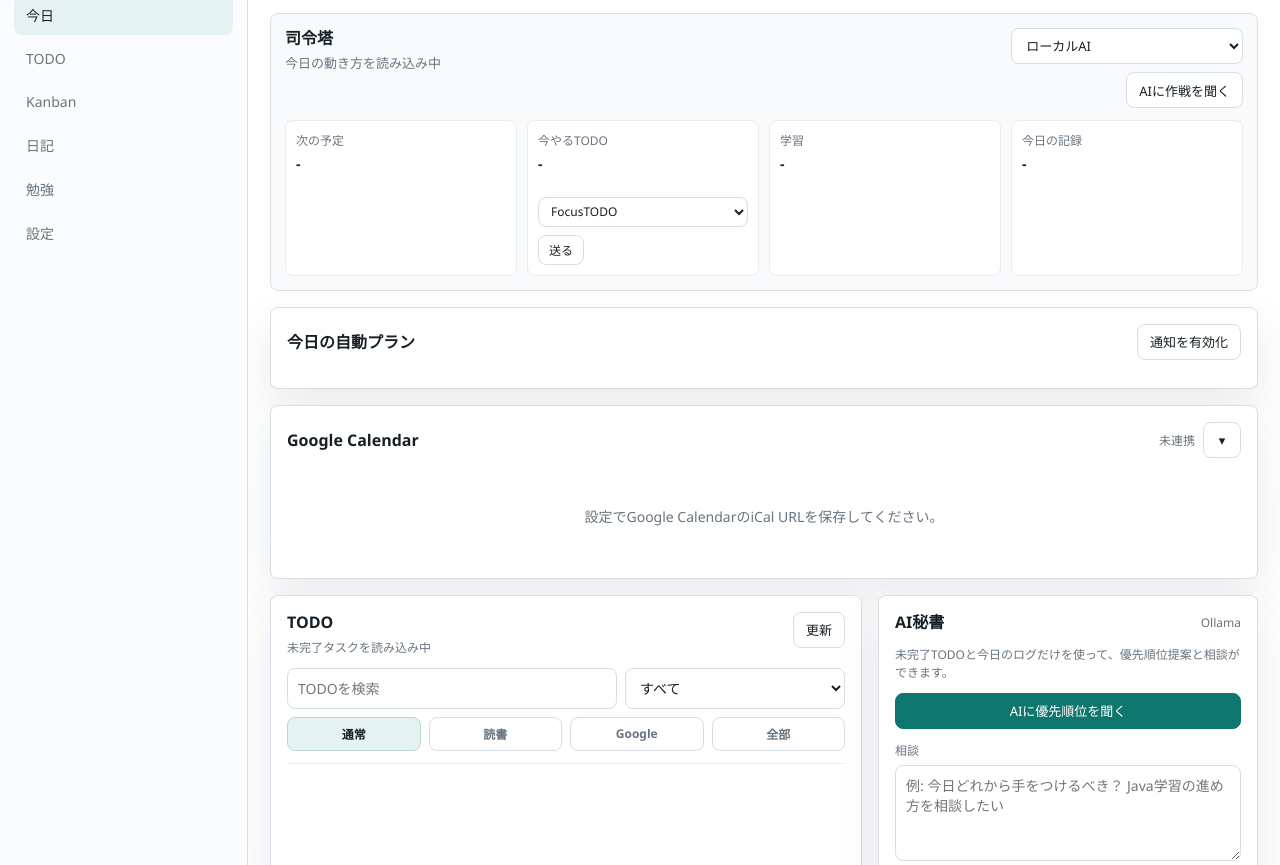
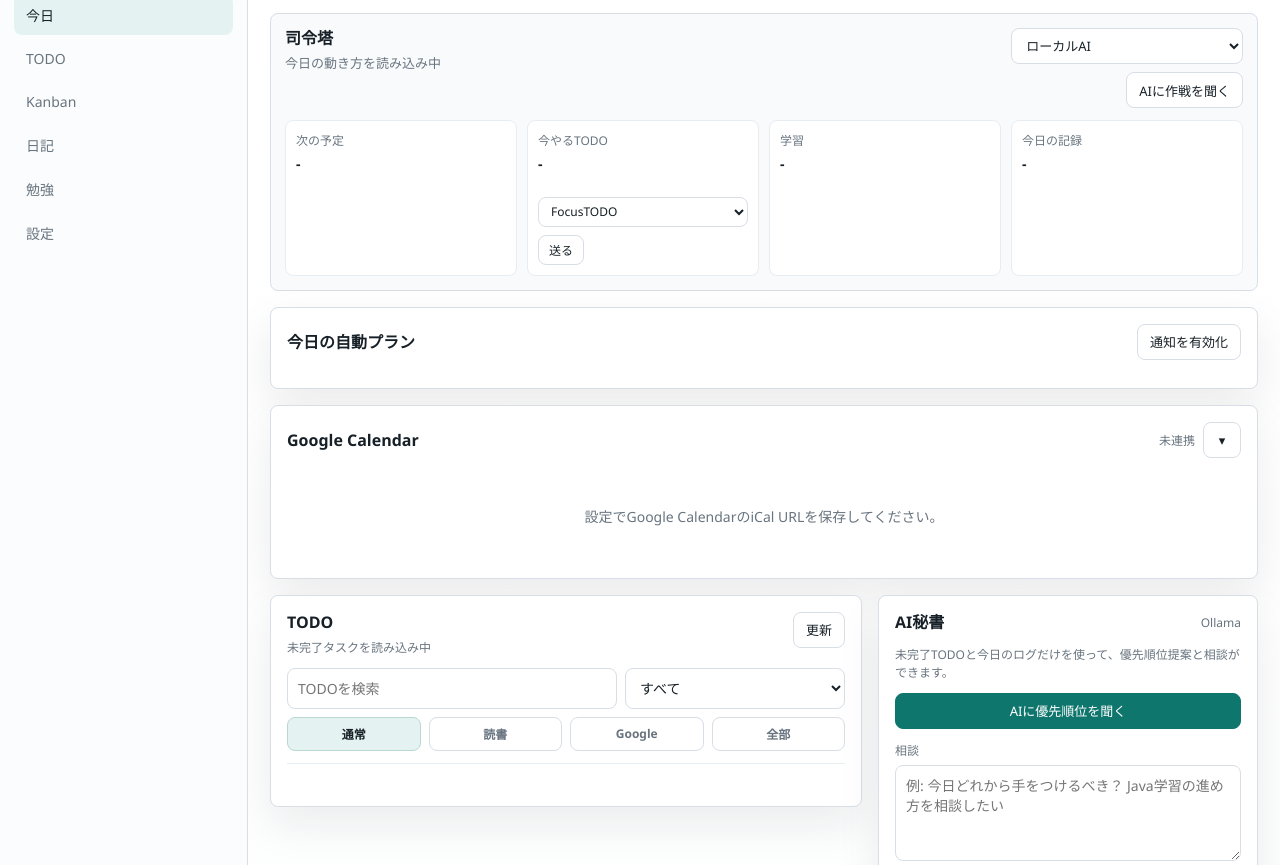
Before and after one commit to ma-saya/obsidian-life-command, a website: page public/index.html in a window 1280 px wide. Shown: the part 87-952 px from the top of the page. Drawn offline with Linux system fonts and the light colour scheme; no server answers.

Commit message:
Tighten todo panel layout

```diff
--- a/public/styles.css
+++ b/public/styles.css
@@ -206,7 +206,8 @@ h2 {
 }
 
 .main-panel {
-  min-height: 586px;
+  min-height: 0;
+  align-self: start;
 }
 
 .panel-head {
```
